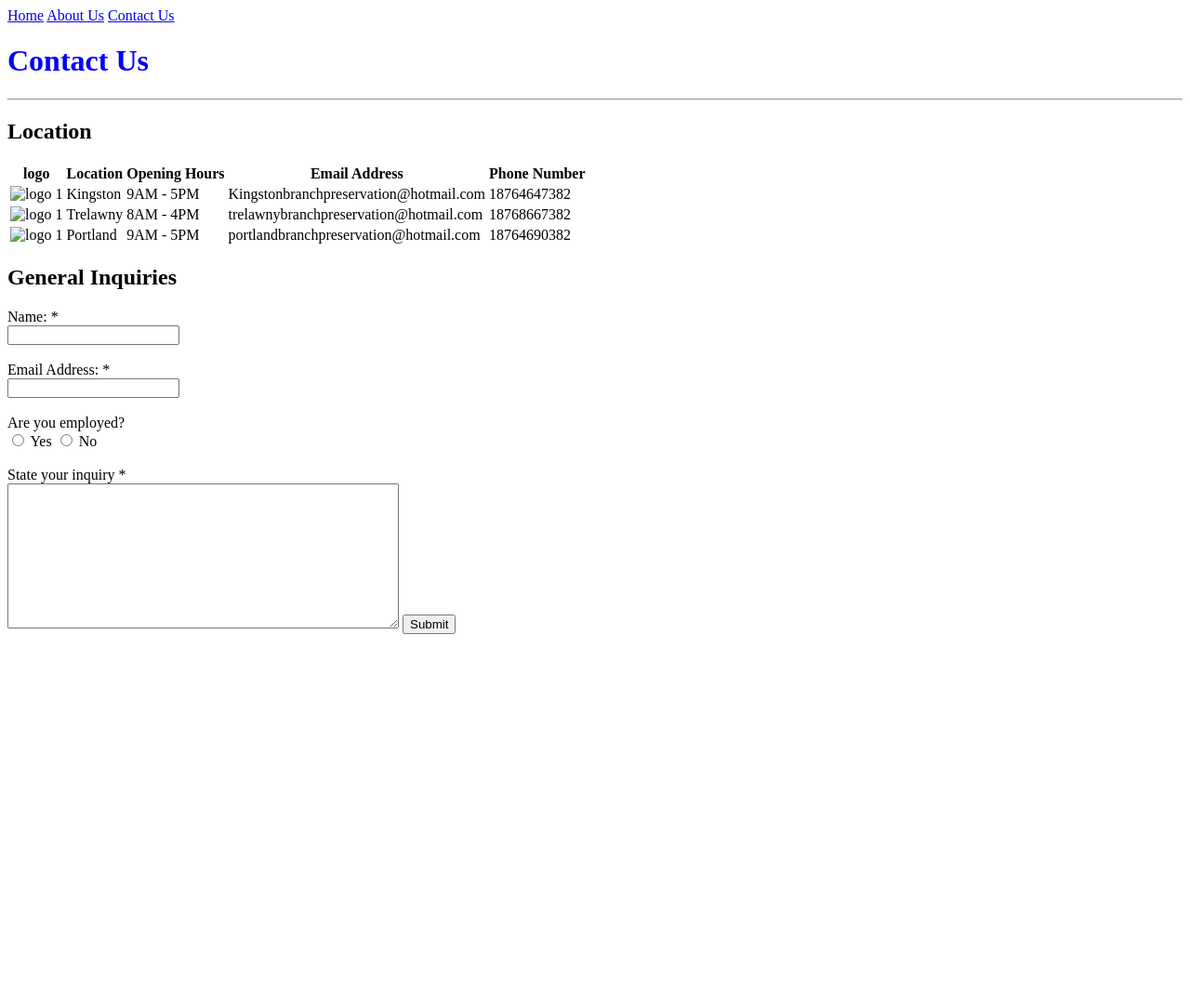
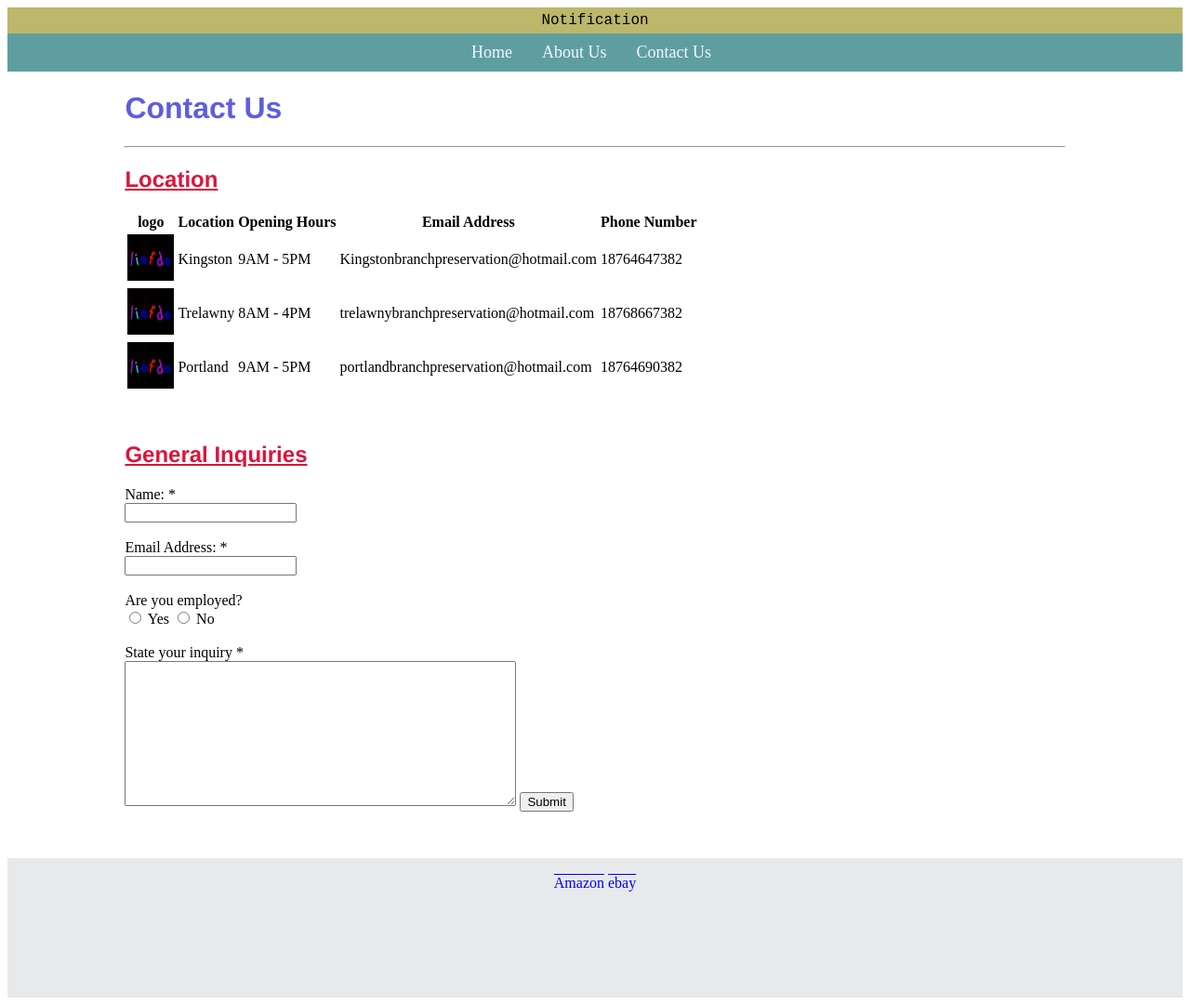
Before and after one commit to Shamjr7/Intro-to-web-design, a plain HTML site: page contact_us.html in a window 1280 px wide. Shown: the whole page at 93% size. Before the commit the page ends 800 px from the top, so only its background shows below. Drawn offline with Linux system fonts and the light colour scheme.

Commit message:
Added CSS and website structure

```diff
--- a/contact_us.html
+++ b/contact_us.html
@@ -4,14 +4,24 @@
     <meta charset="UTF-8">
     <meta name="viewport" content="width=device-width, initial-scale=1.0">
     <title>Contact Us</title>
+    <link rel="stylesheet" href="style_sheet/site.css" />
 </head>
 <body>
+    <header>
+        <div id="banner">
+            <p>Notification</p>
+        </div>
+        <nav>
             <a href="index.html">Home</a>
             <a href="about_us.html">About Us</a>
             <a href="contact_us.html">Contact Us</a>
-    <h1 style="color: blue;">Contact Us</h1>
+        </nav>
+    </header>
+   <main>
+    <h1>Contact Us</h1>
     <hr/>
 
+    <article>
         <h2>Location</h2>
         <table>
             <tr>
@@ -23,7 +33,7 @@
             </tr>
             <tr>
                 <td>
-                <img src="" alt="logo 1"/>
+                    <img class="logo" src="images/logo.jpg" alt="logo 1"/>
                 </td>
                 <td>Kingston</td>
                 <td>9AM - 5PM</td>
@@ -32,7 +42,7 @@
             </tr>
             <tr>
                 <td>
-                <img src="" alt="logo 1"/>
+                    <img class="logo" src="images/logo.jpg" alt="logo 1"/>
                 </td>
                 <td>Trelawny</td>
                 <td>8AM - 4PM</td>
@@ -41,7 +51,7 @@
             </tr>
             <tr>
                 <td>
-                <img src="" alt="logo 1" />
+                    <img class="logo" src="images/logo.jpg" alt="logo 1" />
                 </td>
                 <td>Portland</td>
                 <td>9AM - 5PM</td>
@@ -49,6 +59,9 @@
                 <td>18764690382</td>
             </tr>
         </table>
+    </article>
+
+    <article>
         <h2>General Inquiries</h2>
         <form action="confirmation.html">
             <label for="fullname">Name: *</label><br/>
@@ -65,5 +78,15 @@
             <textarea cols="50" rows="10" maxlength="150" id="inquiry" name="inquiry"></textarea>
             <input type="submit"/>
         </form>
+    </article>
+   </main>
+
+   <footer>
+    <br>
+        <a href="Https://www.amazon.com">Amazon</a>
+        <a href="https://www.ebay.com" target="_blank">ebay</a>
+   </footer>
+
+
 </body>
 </html>
--- /dev/null
+++ b/style_sheet/site.css
@@ -0,0 +1,82 @@
+h1{
+    color: rgb(94, 94, 221);
+     }
+    h2{
+        color:crimson;
+        text-decoration: underline;
+    }
+    h1, h2, h3, h4, h5, h6{
+        font-family: 'Franklin Gothic Medium', 'Arial Narrow', Arial, sans-serif;
+    }
+    p{
+        font-family:'Courier New', Courier, monospace;
+    }
+
+    #banner{
+        background-color: darkkhaki;
+        padding-bottom: 5px;
+        padding-top: 5px;
+        text-align: center;
+    }
+    #banner p{
+        margin: 0;
+    }
+
+    #nav, nav{
+        background-color: cadetblue;
+        padding: 10px;
+        text-align: center;
+    }
+
+    #nav a, nav a{
+        color: aliceblue;
+        text-decoration: none;
+        font-size: large;
+        margin-right: 8px;
+        padding: 10px;
+    }
+
+    #nav a:hover{
+        background-color: aquamarine;
+        color:black;
+    }
+
+    #nav a:hover{
+        background-color: aquamarine;
+        color: black;
+    }
+
+    #footer, footer{
+        background-color: #e7e9eb;
+        min-height: 150px;
+        text-align: center;
+    }
+
+    #footer a, footer a{
+        color: blue;
+        text-decoration: overline;
+    }
+
+#main, main{
+    width: 80%;
+    margin: 0 auto;
+}
+
+article{
+    margin-bottom: 50px;
+}
+
+.logo{
+    height: 50px;
+    width: 50px;
+}
+
+.DifferentLookingText{
+    font-size: larger;
+    font-family: Georgia, 'Times New Roman', Times, serif;
+    font-weight: bold;
+}
+
+.WeirdColor{
+    color: darkmagenta;
+}
```
Also changed, not shown: about_us.html (+31 -3 lines), confirmation.html (+21 -1 lines), index.html (+23 -4 lines), images/logo.jpg (added). Lines whose indentation alone changed are shown as unchanged.
